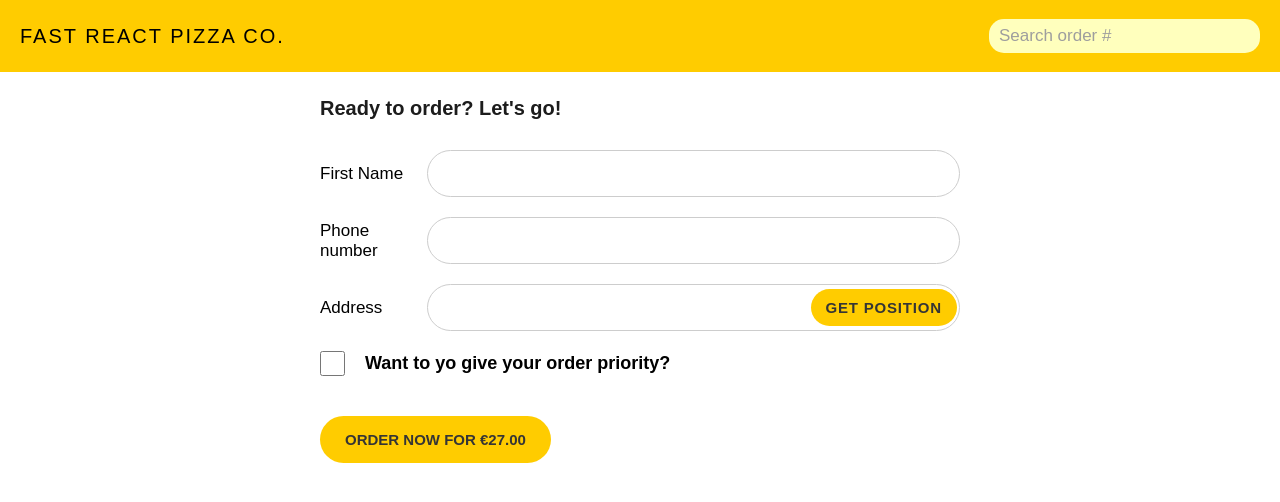
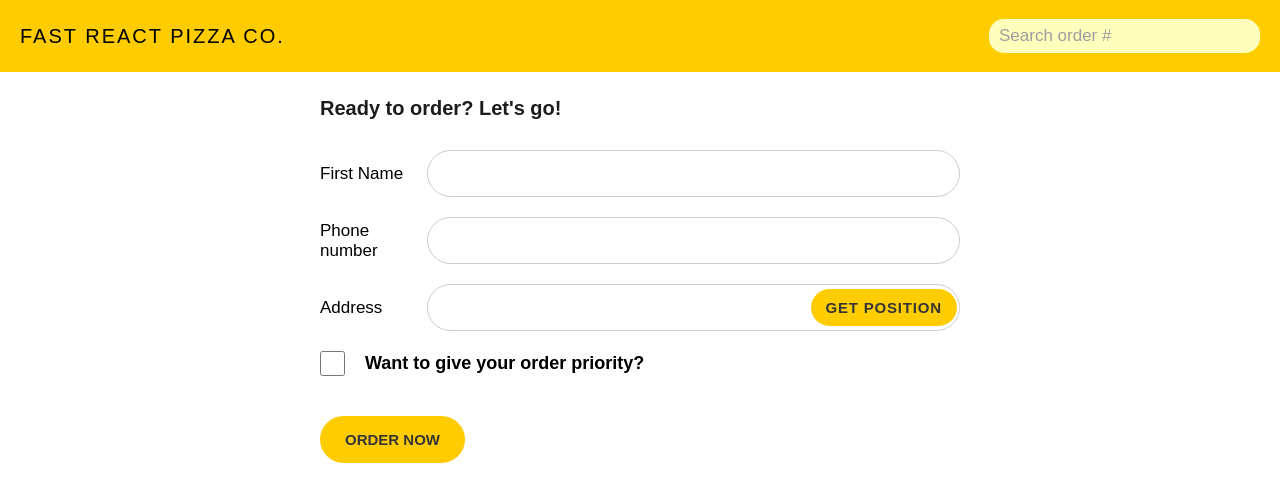
Before and after one commit to vvuckoviclazar/the-best-pizza-react, a React (Vite) app in the folder the-best-pizza-react/: page /finish in a window 1280 px wide. Shown: the top 502 px of the page. Built offline with nearby package versions, Linux system fonts and the light colour scheme.

Commit message:
POST request added...

```diff
--- a/the-best-pizza-react/src/components/input.tsx
+++ b/the-best-pizza-react/src/components/input.tsx
@@ -6,6 +6,7 @@ type InputProps = {
   onChange?: (e: React.ChangeEvent<HTMLInputElement>) => void;
   type?: string;
   className?: string;
+  checked?: boolean;
 };
 
 export default function Input({
@@ -14,6 +15,7 @@ export default function Input({
   onChange,
   type = "text",
   className,
+  checked,
 }: InputProps) {
   return (
     <input
@@ -22,6 +24,7 @@ export default function Input({
       placeholder={placeholder}
       onChange={onChange}
       className={className}
+      checked={checked}
     />
   );
 }
--- a/the-best-pizza-react/src/pages/CartPage.tsx
+++ b/the-best-pizza-react/src/pages/CartPage.tsx
@@ -4,8 +4,12 @@ import { useSelector } from "react-redux";
 import Btn from "../components/btn.tsx";
 import { GoArrowLeft } from "react-icons/go";
 import OrderLi from "../parts/orderLi";
+import { useDispatch } from "react-redux";
+import type { AppDispatch } from "../store";
+import { clearCart } from "../features/cartSlice";
 
 export default function CartPage() {
+  const dispatch = useDispatch<AppDispatch>();
   const name = useSelector((state: RootState) => state.user.name);
   const cart = useSelector((state: RootState) => state.cart.items);
 
@@ -37,7 +41,10 @@ export default function CartPage() {
         <Link to="/finish">
           <Btn className="order-pizzas-btn">ORDER PIZZAS</Btn>
         </Link>
-        <Btn className="clear-cart-btn">CLEAR CART</Btn>
+
+        <Btn className="clear-cart-btn" onClick={() => dispatch(clearCart())}>
+          CLEAR CART
+        </Btn>
       </div>
     </div>
   );
--- a/the-best-pizza-react/src/pages/FinishOrderPage.tsx
+++ b/the-best-pizza-react/src/pages/FinishOrderPage.tsx
@@ -1,25 +1,70 @@
-import Input from "../components/input";
-import Label from "../components/label.tsx";
-import Btn from "../components/btn.tsx";
-import { Link } from "react-router-dom";
+import { useState } from "react";
 import { useDispatch, useSelector } from "react-redux";
 import type { AppDispatch, RootState } from "../store";
-import { setName as setUserName } from "../features/userSlice.tsx";
-import { useState } from "react";
+import Input from "../components/input";
+import Label from "../components/label";
+import Btn from "../components/btn";
+import { clearCart } from "../features/cartSlice";
 
 export default function FinishOrderPage() {
+  const dispatch = useDispatch<AppDispatch>();
+  const cart = useSelector((state: RootState) => state.cart.items);
+  const [customer, setCustomer] = useState("");
+  const [phone, setPhone] = useState("");
+  const [address, setAddress] = useState("");
+  const [priority, setPriority] = useState(false);
+
+  async function handleSubmit(e: React.FormEvent) {
+    e.preventDefault();
+
+    const cartForApi = cart.map((item) => ({
+      pizzaId: item.pizza.id,
+      name: item.pizza.name,
+      quantity: item.quantity,
+      unitPrice: item.pizza.unitPrice,
+      totalPrice: item.pizza.unitPrice * item.quantity,
+    }));
+
+    const newOrder = {
+      customer,
+      phone,
+      address,
+      priority,
+      cart: cartForApi,
+    };
+
+    await fetch("https://react-fast-pizza-api.onrender.com/api/order", {
+      method: "POST",
+      headers: { "Content-Type": "application/json" },
+      body: JSON.stringify(newOrder),
+    });
+
+    dispatch(clearCart());
+
+    setCustomer("");
+    setPhone("");
+    setAddress("");
+    setPriority(false);
+  }
+
   return (
-    <>
-      <form className="finish-order-page">
+    <form className="finish-order-page" onSubmit={handleSubmit}>
       <h1 className="ready-h1">Ready to order? Let's go!</h1>
+
       <div className="input-div">
         <Label
           text="First Name"
           className="ready-label"
           htmlFor="first-name-input"
         />
-          <Input className="first-name-input ready-input" type="text"></Input>
+        <Input
+          className="first-name-input ready-input"
+          type="text"
+          value={customer}
+          onChange={(e) => setCustomer(e.target.value)}
+        />
       </div>
+
       <div className="input-div">
         <Label
           text="Phone number"
@@ -28,24 +73,39 @@ export default function FinishOrderPage() {
         />
         <Input
           className="phone-number-input ready-input"
-            type="number"
-          ></Input>
+          type="text"
+          value={phone}
+          onChange={(e) => setPhone(e.target.value)}
+        />
       </div>
+
       <div className="input-div relative-div">
-          <Label
-            text="Address"
-            className="ready-label"
-            htmlFor="address-input"
+        <Label text="Address" className="ready-label" htmlFor="address-input" />
+        <Input
+          className="address-input ready-input"
+          type="text"
+          value={address}
+          onChange={(e) => setAddress(e.target.value)}
         />
-          <Input className="address-input ready-input" type="text"></Input>
-          <Btn className="get-btn">GET POSITION</Btn>
+
+        <Btn className="get-btn" type="button">
+          GET POSITION
+        </Btn>
       </div>
+
       <div className="check-input-div">
-          <Input className="check-input" type="checkbox" />
-          <p className="ready-p">Want to yo give your order priority?</p>
+        <Input
+          className="check-input"
+          type="checkbox"
+          checked={priority}
+          onChange={(e) => setPriority(e.target.checked)}
+        />
+        <p className="ready-p">Want to give your order priority?</p>
       </div>
-        <Btn className="order-now-btn">ORDER NOW FOR €27.00</Btn>
+
+      <Btn className="order-now-btn" type="submit">
+        ORDER NOW
+      </Btn>
     </form>
-    </>
   );
 }
```
Lines whose indentation alone changed are shown as unchanged.
